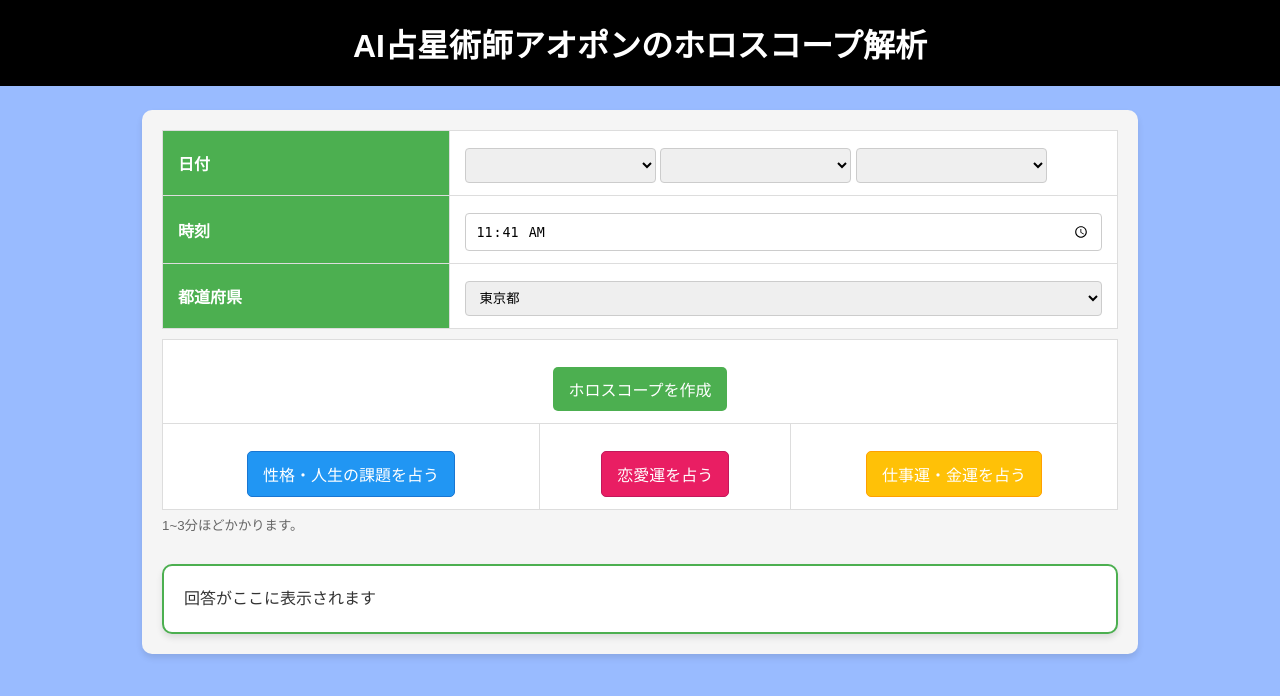
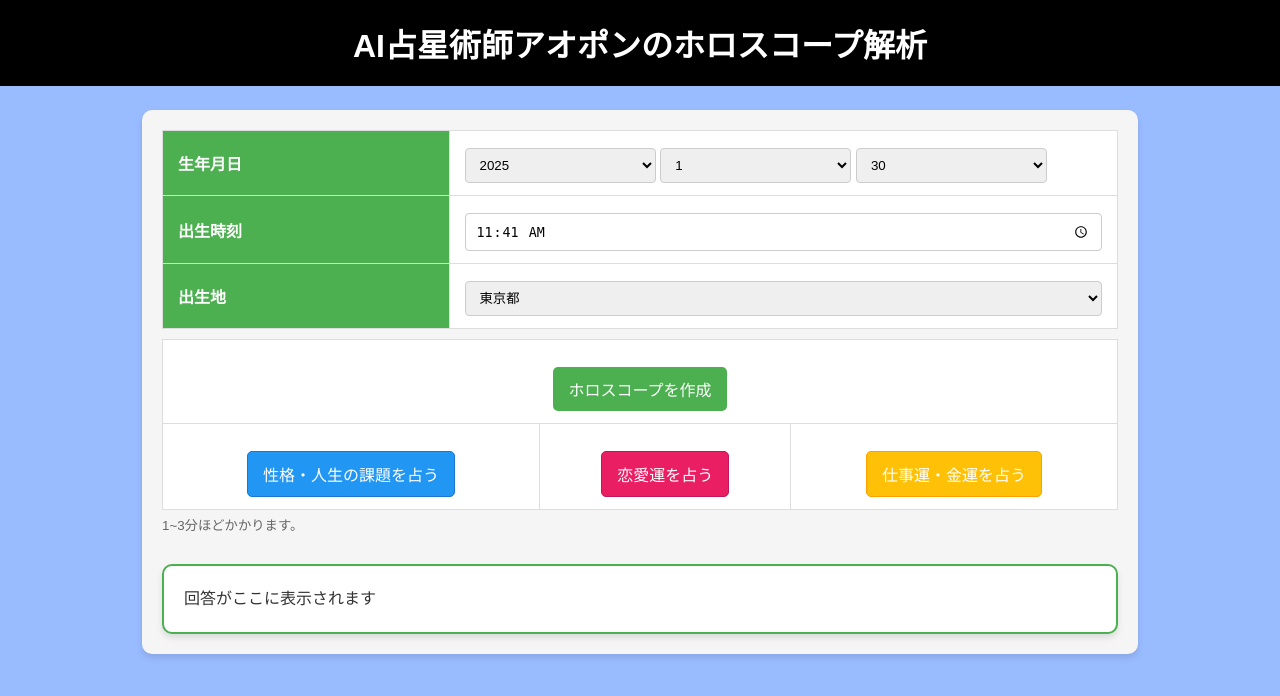
Before and after one commit to YutaAoyagi2018/aihoroscope, a Django app: page / in a window 1280 px wide. Shown: the top 696 px of the page. Run offline with Django 5.2, Linux system fonts and the light colour scheme; some libraries are stand-ins or nearby versions.

Commit message:
文言修正

```diff
--- a/horoscope_app/templates/horoscope_app/index.html
+++ b/horoscope_app/templates/horoscope_app/index.html
@@ -457,10 +457,8 @@
                             <table>
                                 <tbody>
                                     <tr>
-                                        <th>日付</th>
+                                        <th>生年月日</th>
                                         <td>
-                                            <!-- <input type="date" id="date-input" name="date" required min="1900-01-01" max="2100-12-31"> -->
-                                            <!-- <input type="number" id="year-input" name="year" required > -->
                                             <select name="year" id="year-select">
                                                 {% for year in years %}
                                                     <option value="{{ year }}">{{ year }}</option>
@@ -478,18 +476,16 @@
                                                     <option value="{{ day }}">{{ day }}</option>
                                                 {% endfor %}
                                             </select>
-                                            <!-- <input type="number" id="month-input" name="month" required >
-                                            <input type="number" id="day-input" name="day" required > -->
                                         </td>
                                     </tr>
                                     <tr>
-                                        <th>時刻</th>
+                                        <th>出生時刻</th>
                                         <td>
                                             <input type="time" name="time" required>
                                         </td>
                                     </tr>
                                     <tr>
-                                        <th>都道府県</th>
+                                        <th>出生地</th>
                                         <td>
                                             <select name="prefecture" id="prefecture">
                                                 <!-- 以下、県庁所在地の緯度・経度を data 属性に入れています -->
@@ -717,17 +713,17 @@
 
                 // 日付を YYYY-MM-DD 形式で設定
                 const year = now.getFullYear();
-                const month = String(now.getMonth() + 1).padStart(2, '0');
-                const day = String(now.getDate()).padStart(2, '0');
+                const month = String(now.getMonth() + 1);
+                const day = String(now.getDate());
                 // 日付を設定
                 if (yearSelect) {
-                    yearSelect.value = savedYear;
+                    yearSelect.value = year;
                 }
                 if (monthSelect) {
-                    monthSelect.value = savedMonth;
+                    monthSelect.value = month;
                 }
                 if (daySelect) {
-                    daySelect.value = savedDay;
+                    daySelect.value = day;
                 }
 
                 // 時刻を HH:MM 形式で設定
--- a/horoscope_app/views.py
+++ b/horoscope_app/views.py
@@ -111,33 +111,36 @@ def analyze(request):
     horoscope_str = json.dumps(horoscope_data, ensure_ascii=False, indent=2)
     if sb == 1:
         user_message = (
-            "あなたは熟練した占星術師であり、日本語で丁寧に回答を行います。\n"
+            "あなたは熟練した占星術師であり、日本語で丁寧に分かりやすく回答を行います。\n"
             "以下のホロスコープ解析データを参考に、性格や人生における課題について\n"
             "特徴とアドバイスを回答してください。\n"
             "結果はマークダウンで見栄えよく表示されるようにしてください。\n"
             "2000文字を目安にしてください。\n"
+            "なるべく占星術の専門用語は使わずに解釈を分かりやすく伝えてください。\n"
             "【ホロスコープデータ】\n"
             f"{horoscope_str}\n\n"
             "この人の性格や人生における課題はどのようなものが考えられますか？\n"
         )
     elif sb == 2:
         user_message = (
-            "あなたは熟練した占星術師であり、日本語で丁寧に回答を行います。\n"
+            "あなたは熟練した占星術師であり、日本語で丁寧に分かりやすく回答を行います。\n"
             "以下のホロスコープ解析データを参考に、全体の恋愛運と今年の恋愛運について\n"
             "特徴とアドバイスを回答してください。\n"
             "結果はマークダウンで見栄えよく表示されるようにしてください。\n"
             "2000文字を目安にしてください。\n"
+            "なるべく占星術の専門用語は使わずに解釈を分かりやすく伝えてください。\n"
             "【ホロスコープデータ】\n"
             f"{horoscope_str}\n\n"
             "この人の恋愛運と今年の恋愛運はどのようになっていると考えられますか？\n"
         )
     elif sb == 3:
         user_message = (
-            "あなたは熟練した占星術師であり、日本語で丁寧に回答を行います。\n"
+            "あなたは熟練した占星術師であり、日本語で丁寧に分かりやすく回答を行います。\n"
             "以下のホロスコープ解析データを参考に、全体の仕事・金運と今年の仕事・金運について\n"
             "特徴とアドバイスを回答してください。\n"
             "結果はマークダウンで見栄えよく表示されるようにしてください。\n"
             "2000文字を目安にしてください。\n"
+            "なるべく占星術の専門用語は使わずに解釈を分かりやすく伝えてください。\n"
             "【ホロスコープデータ】\n"
             f"{horoscope_str}\n\n"
             "この人の全体の仕事・金運と今年の仕事・金運はどのようになっていると考えられますか？\n"
```
